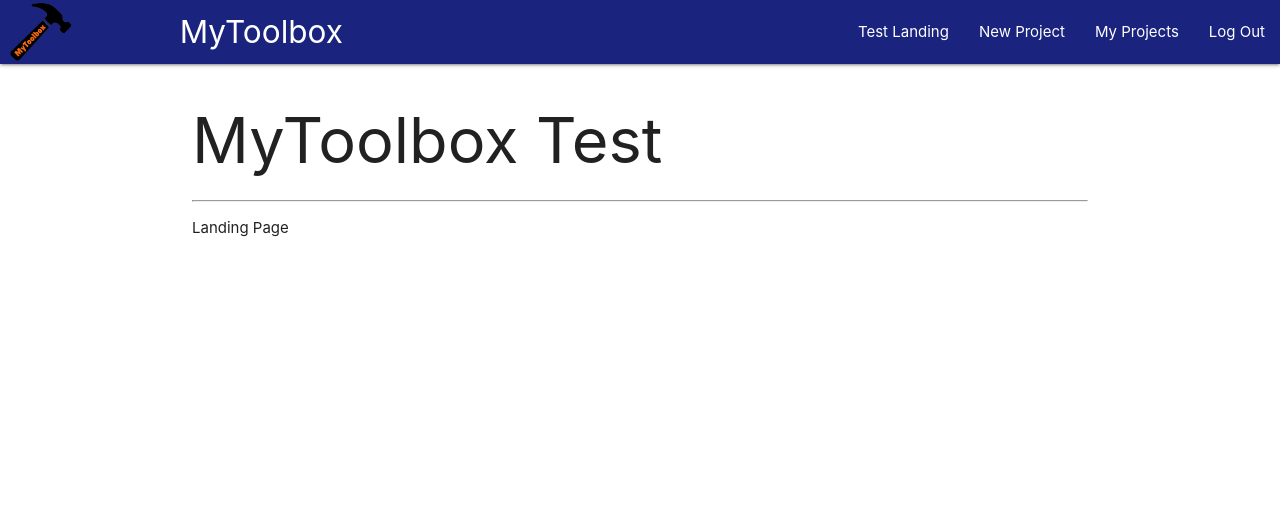
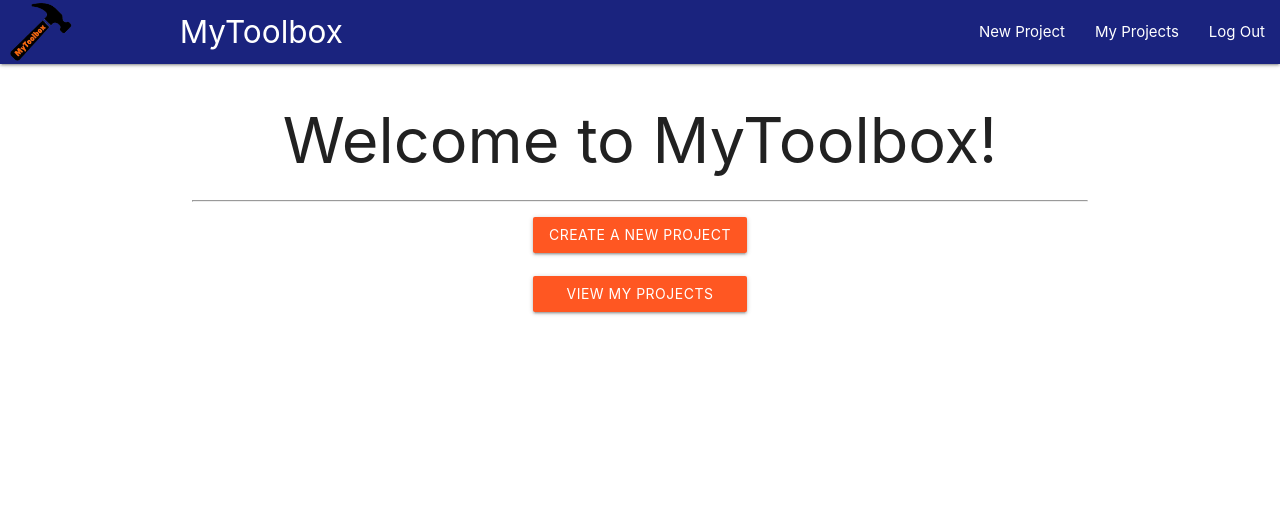
Before and after one commit to mmpacker/mytoolbox, a Django app: page /landing/ in a window 1280 px wide. Shown: the top 514 px of the page. Run offline with Django 3.2, Linux system fonts and the light colour scheme; the visitor is signed in with stand-in values (Sample User, id 1).

Commit message:
Styling updates

```diff
--- a/main_app/templates/base.html
+++ b/main_app/templates/base.html
@@ -19,7 +19,6 @@
         </ul>
         <ul class="right">
           {% if user.is_authenticated %}
-            <li><a href="/landing">Test Landing</a></li>
             <li><a href="{% url 'projects_create' %}">New Project</a></li>
             <li><a href="{% url 'projects_index' %}">My Projects</a></li>
             <li><a href="{% url 'logout' %}">Log Out</a></li>
--- a/main_app/templates/landing.html
+++ b/main_app/templates/landing.html
@@ -1,8 +1,11 @@
 {% extends 'base.html' %}
 {% block content %}
 
-<h1>MyToolbox Test</h1>
+<h1 class='center'>Welcome to MyToolbox!</h1>
 <hr />
-<p>Landing Page</p>
+<ul class='center'>
+  <li><a class="waves-effect deep-orange waves-light btn" href="{% url 'projects_create' %}">Create a New Project</a></li><br/>
+  <li><a class="waves-effect deep-orange waves-light btn" href="{% url 'projects_index' %}">&nbsp;&nbsp;&nbsp;&nbsp;View My Projects&nbsp;&nbsp;&nbsp;&nbsp;</a></li>
+</ul>
 
 {% endblock %}
--- a/main_app/templates/main_app/project_form.html
+++ b/main_app/templates/main_app/project_form.html
@@ -2,7 +2,7 @@
 
 {% block content %}
   {% if object %}
-    <h1>Edit <span class="teal-text">{{object.title}}</span></h1>
+    <h1>Edit <span class="deep-orange-text">{{object.title}}</span></h1>
   {% else %}
     <h1>Add Project</h1>
   {% endif %}
@@ -10,7 +10,7 @@
     {% csrf_token %}
     <table>
       {{ form.as_table }}
-    </table>
-    <input type="submit" value="Submit!" class="btn">
+    </table><br/>
+    <input type="submit" value="Submit" class="deep-orange btn">
   </form>
 {% endblock %}
```
